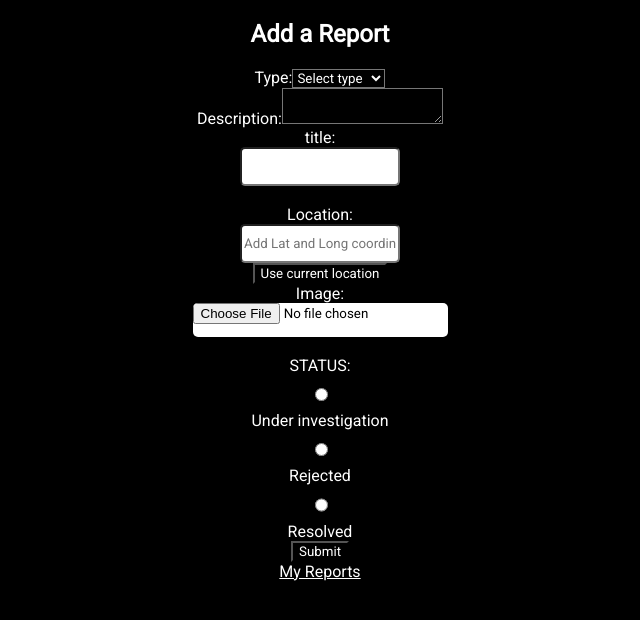
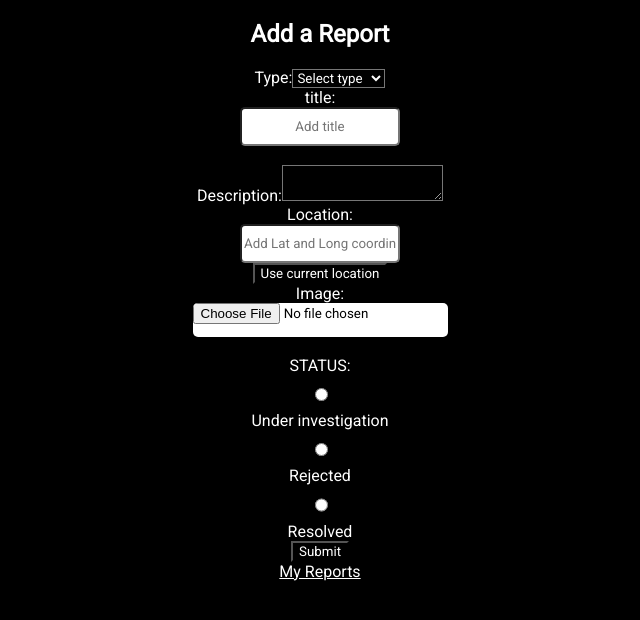
Before and after one commit to OyakiMasu/Jiseti, a React (Create React App) app in the folder client/: page /reportpage in a window 1280 px wide. Shown: the top 620 px of the page, without its empty margins (320-960 px from the left). Built offline with nearby package versions, Linux system fonts and the light colour scheme.

Commit message:
fixed-reportpage

```diff
--- a/client/src/components/reportpage.js
+++ b/client/src/components/reportpage.js
@@ -47,28 +47,31 @@ const Report = () => {
             <option value="intervention">Intervention</option>
           </select>
         </label>
-        <br />
+        <br/>
+
+        <label>
+        title:
+          <input placeholder="Add title" type="text" value={title} onChange={(e) => setTitle(e.target.value)} required/>
+        </label>
+        <br/>
+
         <label>
           Description:
           <textarea value={description} onChange={(e) => setDescription(e.target.value)} required/>
         </label>
-        <br />
-        <label>
-        title:
-          <input type="text" value={title} onChange={(e) => setTitle(e.target.value)} required/>
-        </label>
-        <br />
+        <br/>
+
         <label>
           Location:
           <input placeholder="Add Lat and Long coordinates" type="text" value={location} onChange={(e) => setLocation(e.target.value)} required/>
           <button type="button" onClick={handleLocationClick}>Use current location</button>
         </label>
-        <br />
+        <br/>
         <label>
           Image:
           <input type="file" accept="image/*" onChange={(e) => setImage(e.target.files[0])} />
         </label>
-        <br />
+        <br/>
         <label>
           STATUS:
           <br />
```
